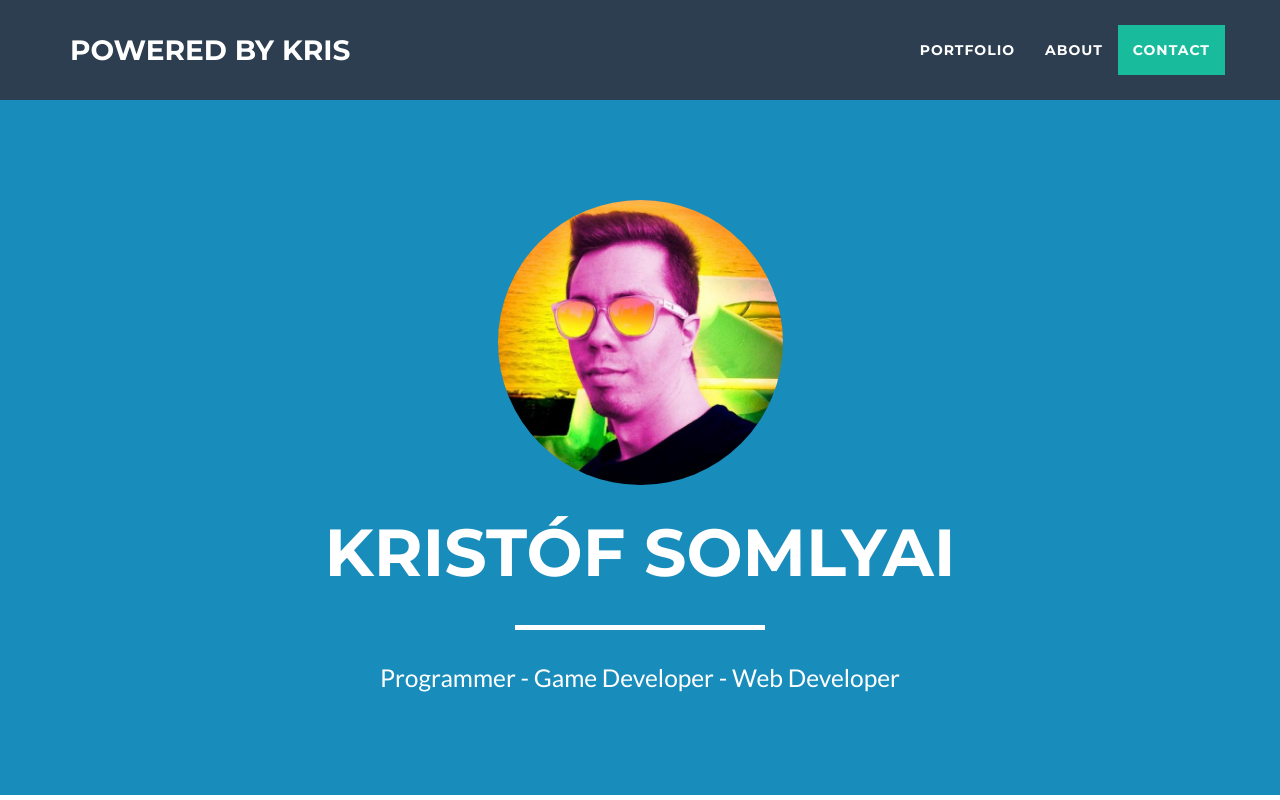
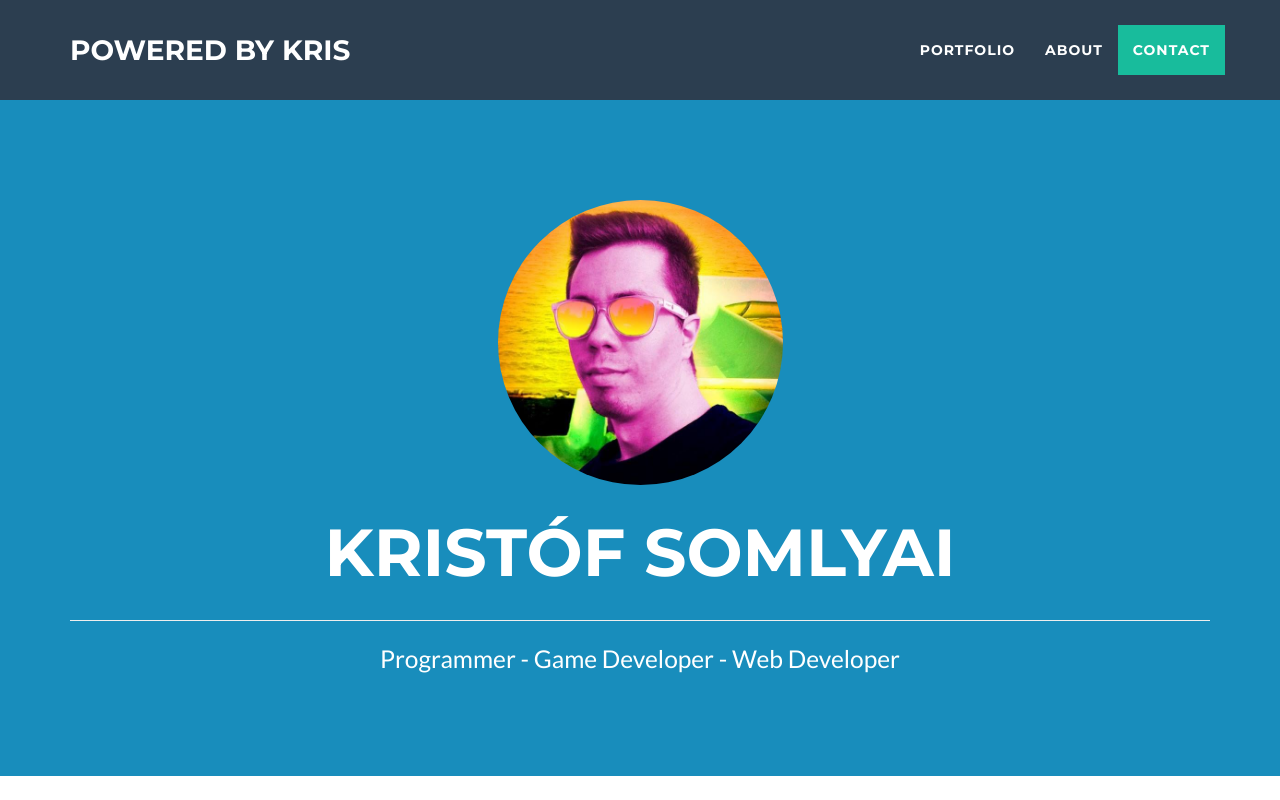
Before and after one commit to poweredbykris/mygithubpage, a website: page index.html in a window 1280 px wide. Shown: the top 800 px of the page. Drawn offline with nearby package versions, Linux system fonts and the light colour scheme.

Commit message:
Update index.html

```diff
--- a/index.html
+++ b/index.html
@@ -74,7 +74,7 @@
                     <img class="img-circle img-responsive" src="img/kris.jpg" alt="" style="width:25%">
                     <div class="intro-text">
                         <span class="name">Kristóf Somlyai</span>
-                        <hr class="star-light star-light-blue">
+                        <hr class="star-light-blue">
                         <span class="skills">Programmer - Game Developer - Web Developer</span>
                     </div>
                 </div>
```
